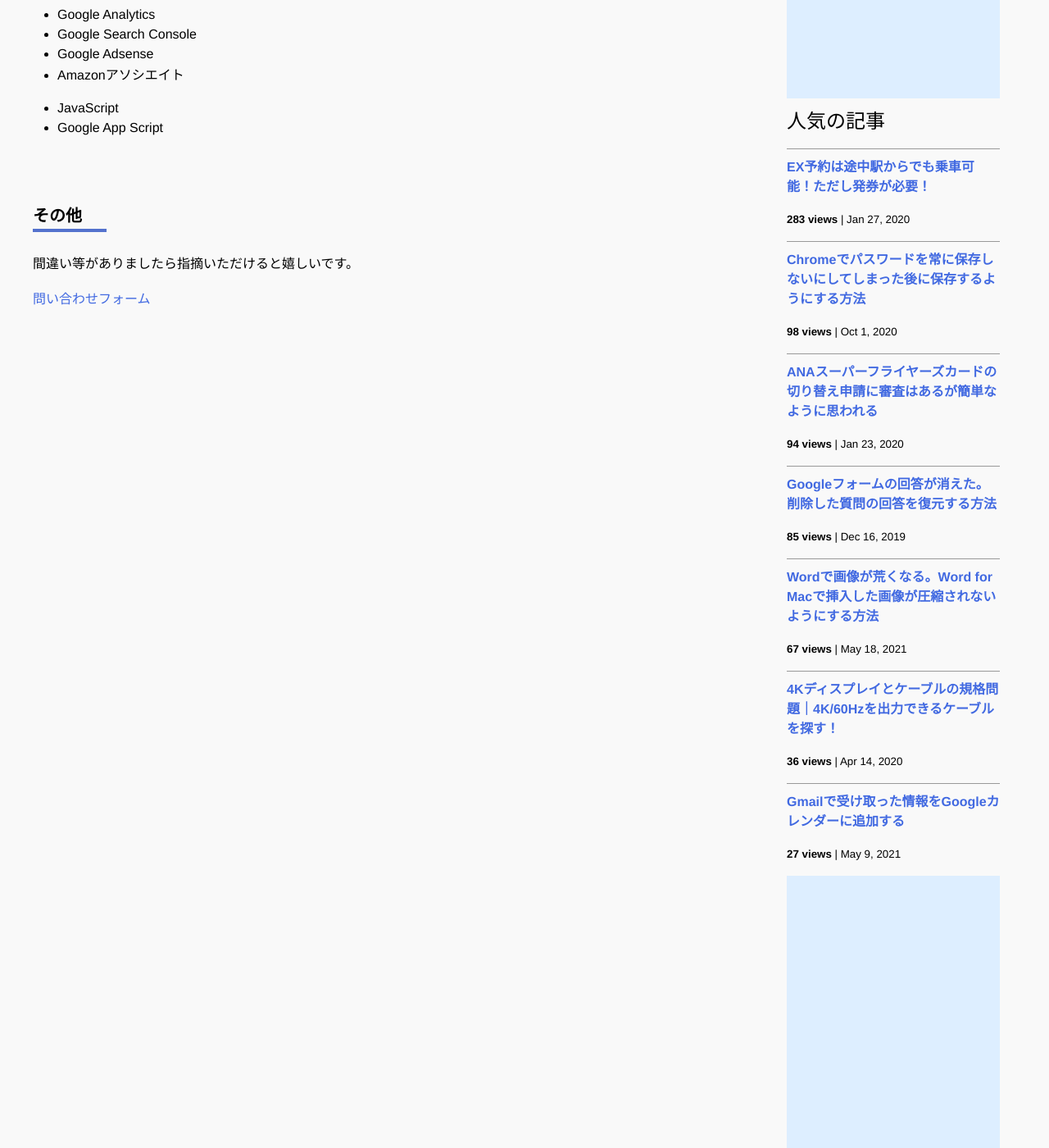
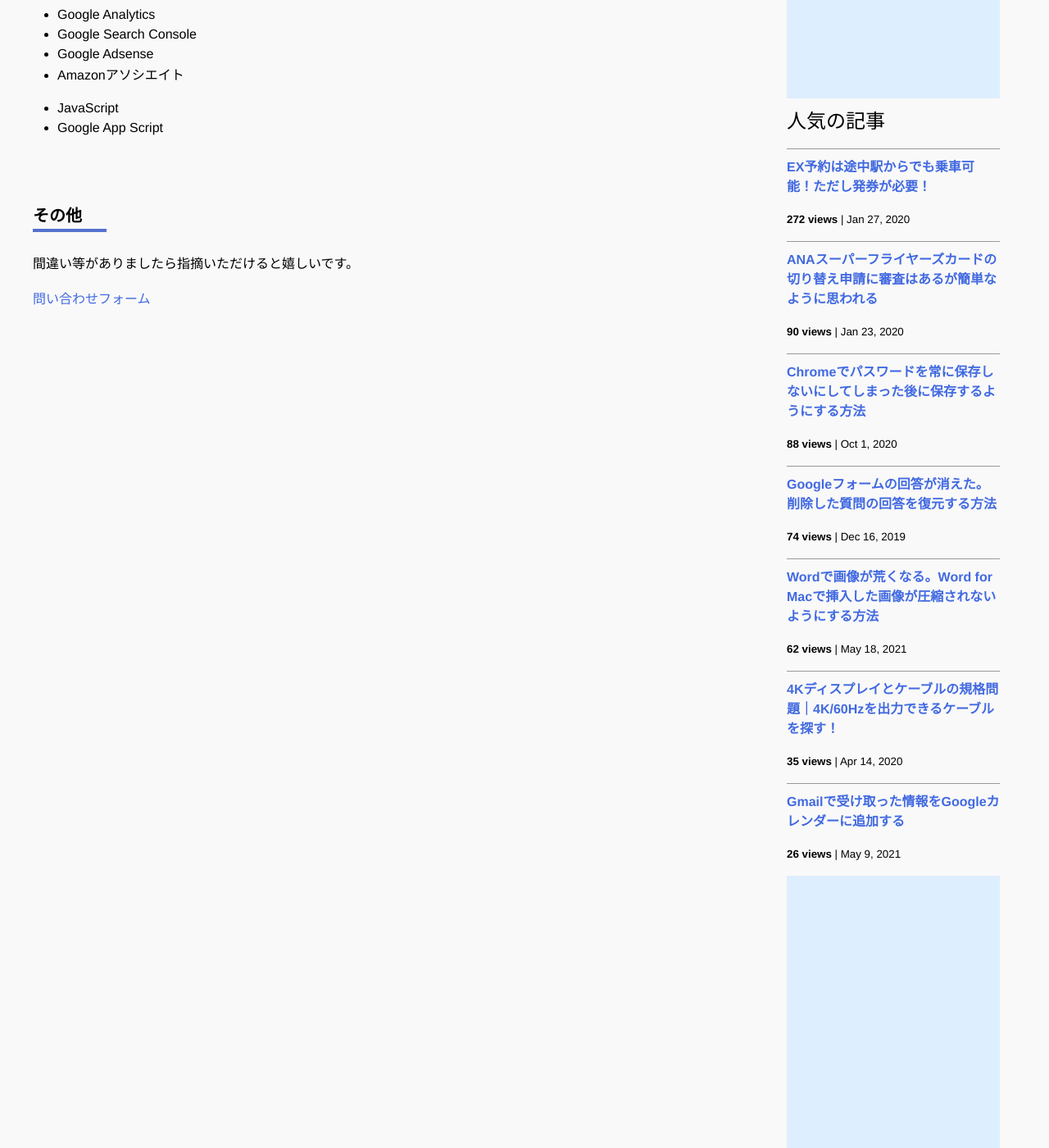
Before and after one commit to iwanaminami/shoyaiwaname, a Jekyll site: the page built from about.markdown, in a window 1280 px wide and 1400 px high, scrolled down 693 px. Shown: the whole window at 82% size. Built offline with Jekyll 4.4.1, drawn with Linux system fonts in a browser that asks for light colours; nearby versions of some CDN libraries; comment, search, counter and statistics services are not loaded.

Commit message:
chore(ga): update _data/popularposts.yml 20250829-0052

```diff
--- a/_data/popularposts.yml
+++ b/_data/popularposts.yml
@@ -1,17 +1,17 @@
 side:
-  - view: 283
+  - view: 272
     url: "/2020/01/27/ex-rideontheway.html"
-  - view: 98
+  - view: 90
+    url: "/2020/01/23/sfc-judge.html"
+  - view: 88
     url: "/2020/10/01/googlepassword.html"
-  - view: 94
-    url: "/2020/01/23/sfc-judge.html"
-  - view: 85
+  - view: 74
     url: "/2019/12/16/restore-googleform.html"
-  - view: 67
+  - view: 62
     url: "/2021/05/18/image-compression-word.html"
-  - view: 36
+  - view: 35
     url: "/2020/04/14/4kcable.html"
-  - view: 27
+  - view: 26
     url: "/2021/05/09/gmailtocalendar.html"
-  - view: 23
+  - view: 20
     url: "/"
```
